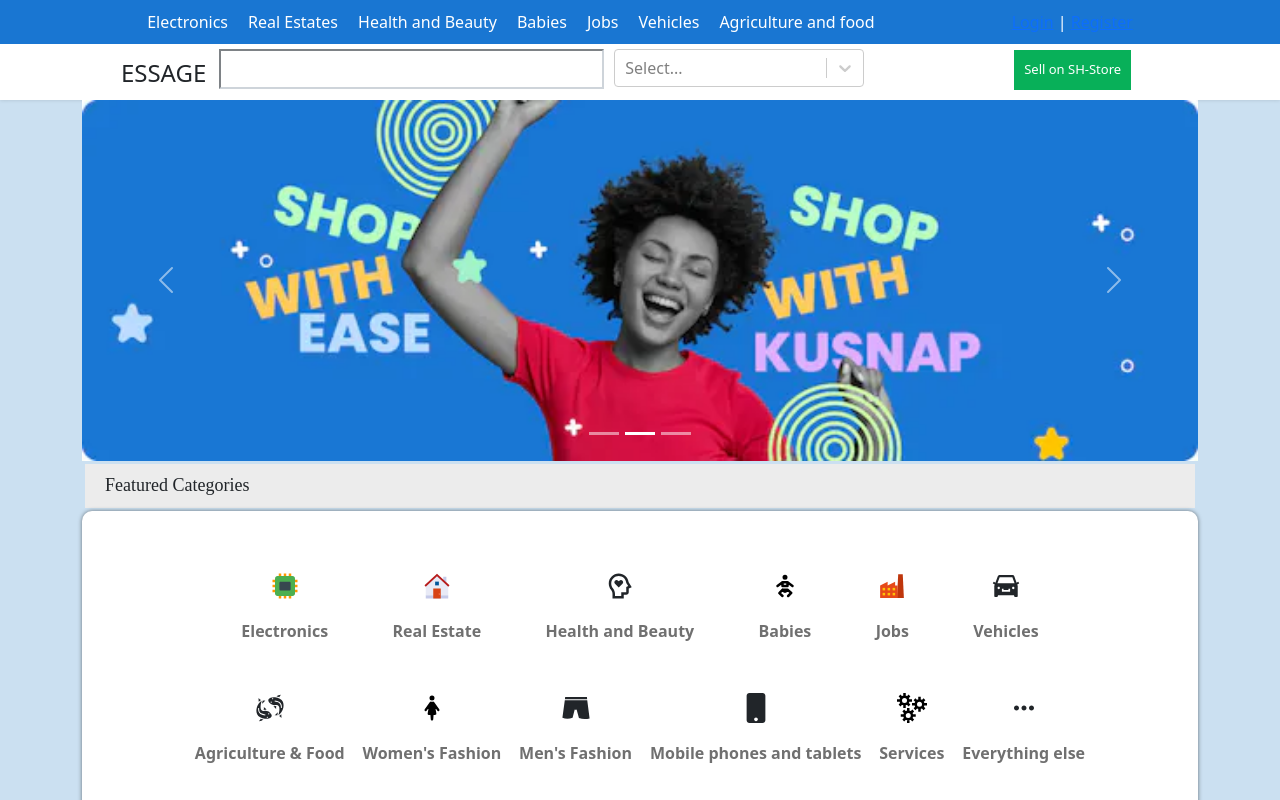
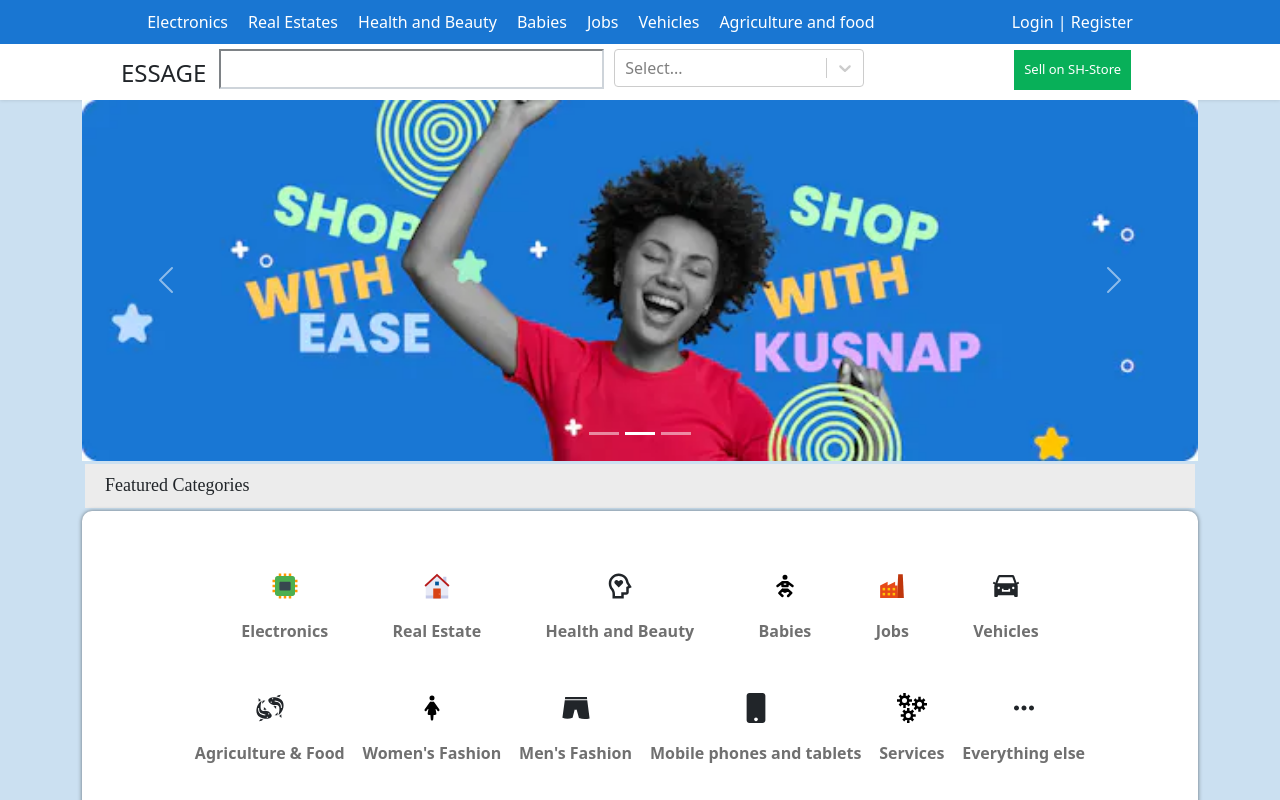
Before and after one commit to SHPrince1/essage-store, a React (Create React App) app: page / in a window 1280 px wide. Shown: the top 800 px of the page. Built offline with nearby package versions, Linux system fonts and the light colour scheme.

Commit message:
left nav edited

```diff
--- a/src/components/navbar.jsx
+++ b/src/components/navbar.jsx
@@ -106,7 +106,7 @@
           </div>
         </div>
 
-        <div>
+        <div className={style.left}>
           <a href="href=https://essage.com">Login</a> | <a href="href=https://essage.com">Register</a>
         </div>
       </nav>
--- a/src/styles/navbar.module.css
+++ b/src/styles/navbar.module.css
@@ -47,6 +47,11 @@
 }
 .dropdownContent a {
   color: #000;
+}
+.left a{
+  color: #fff;
+  text-decoration: none;
+
 }
 .ulItem {
   display: flex;
```
